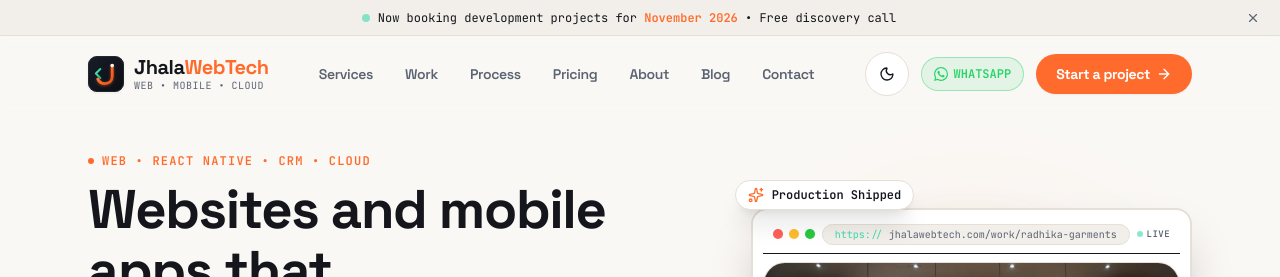
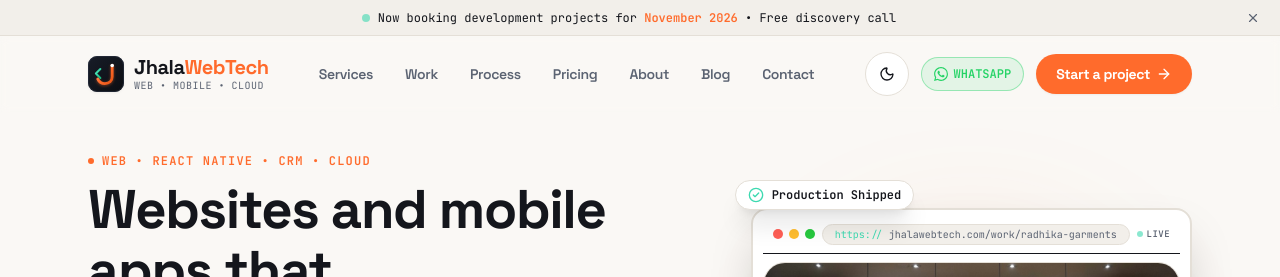
Before and after one commit to pintusingh123/jhala_web_tech, a React (Vite) app: page / in a window 1280 px wide. Shown: the top 277 px of the page. Built offline with nearby package versions, Linux system fonts and the light colour scheme.

Commit message:
fix(brand): remove generic AI sparkle icons and replace with verified engineering indicators

```diff
--- a/src/components/StackedProjects.jsx
+++ b/src/components/StackedProjects.jsx
@@ -1,6 +1,6 @@
 import { useState } from 'react';
 import { Link } from 'react-router-dom';
-import { ExternalLink, ArrowRight, ChevronLeft, ChevronRight, CheckCircle2, Sparkles } from 'lucide-react';
+import { ExternalLink, ArrowRight, ChevronLeft, ChevronRight, CheckCircle2 } from 'lucide-react';
 import SectionHeader from './SectionHeader';
 import TiltCard from './3d/TiltCard';
 
@@ -218,7 +218,7 @@ export default function StackedProjects() {
                 }}
               />
               <div className="absolute top-8 right-8 bg-white px-3 py-1.5 rounded shadow-sm border border-[#E5E5E5] font-narrow text-xs font-bold uppercase tracking-wider text-[#333333] flex items-center gap-1.5">
-                <Sparkles className="w-3.5 h-3.5 text-[#FDB345]" />
+                <CheckCircle2 className="w-3.5 h-3.5 text-[#25D366]" />
                 <span>Verified Deployment</span>
               </div>
             </div>
--- a/src/components/ui/DeviceMockup.jsx
+++ b/src/components/ui/DeviceMockup.jsx
@@ -1,5 +1,5 @@
 import { useState } from 'react';
-import { Sparkles } from 'lucide-react';
+import { CheckCircle2 } from 'lucide-react';
 
 export default function DeviceMockup({
   laptopImage = '/images/garments-showcase.jpg',
@@ -118,7 +118,7 @@ export default function DeviceMockup({
 
       {/* Floating Trust Badge: Verified Delivery */}
       <div className="absolute -top-3 -left-2 sm:-left-4 hidden sm:flex items-center gap-2 bg-surface px-3 py-1.5 rounded-lg shadow-xl border border-subtle">
-        <Sparkles className="w-4 h-4 text-[#FF6B2C]" />
+        <CheckCircle2 className="w-4 h-4 text-[#3DD9B0]" />
         <span className="font-mono text-xs font-semibold text-primary">
           Production Shipped
         </span>
```
